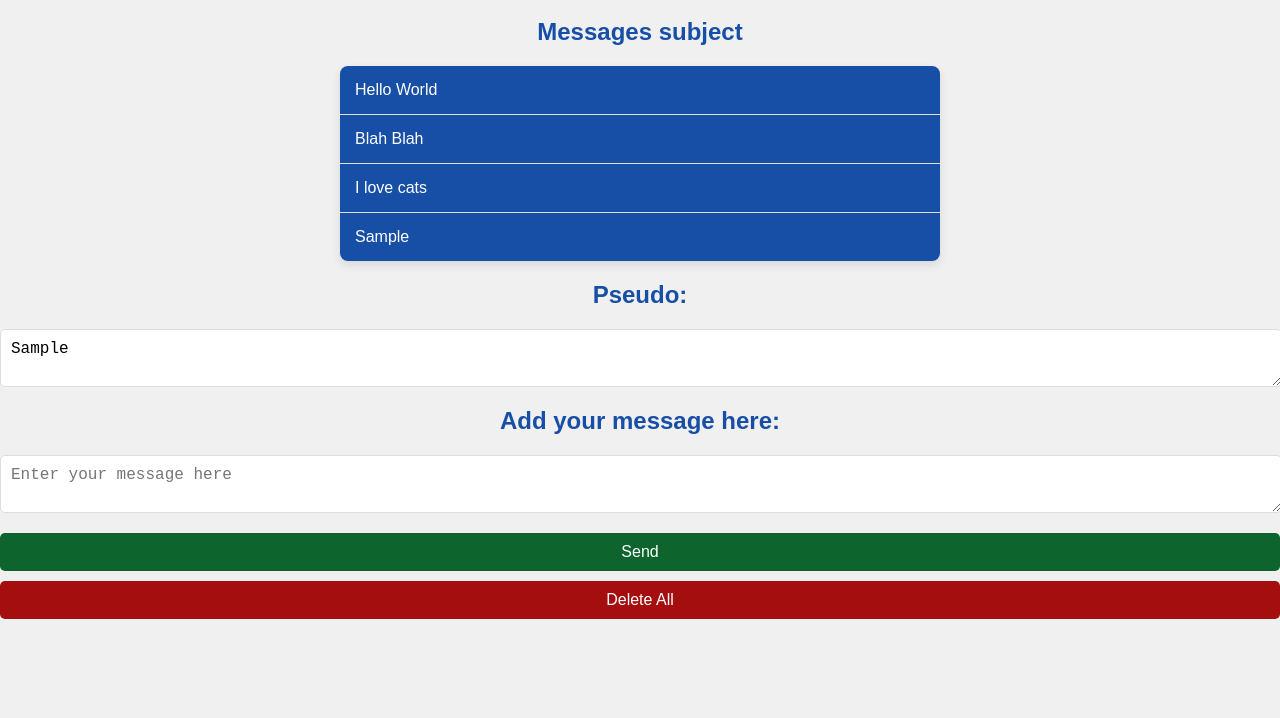
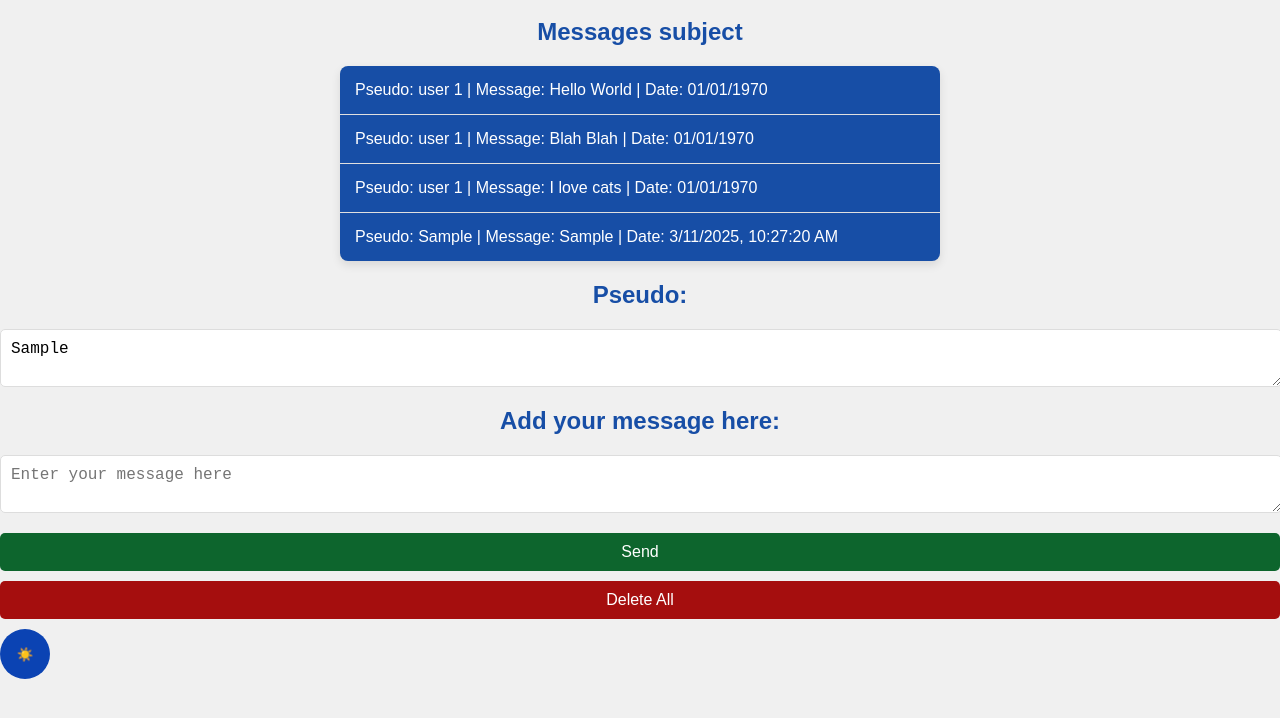
Before and after one commit to sharmilant/appliouaibe-archi-applicative, a plain HTML site: page index.html in a window 1280 px wide. Both pictures are taken after typing "Sample", "Sample" into the empty fields and a click on the button "Send". Shown: the part 90-808 px from the top of the page. Drawn offline with Linux system fonts and the light colour scheme.

Commit message:
Added mode button

```diff
--- a/index.html
+++ b/index.html
@@ -8,7 +8,7 @@
   <link href="style.css" rel="stylesheet" type="text/css" />
 </head>
 
-<body>
+<body class="light-mode">
 
   <script src="script.js"></script>
   <h1 class="mainTitle">Message Server</h1>
@@ -24,6 +24,7 @@
 
   <button class="messagesButton" id="sendButton" onclick="addMessage()">Send</button>
   <button class="messagesButton" id="deleteButton" onclick="deleteMessages()">Delete All</button>
+  <button class="mode-button" onclick="switchMode()" id="modeButton">☀️</button> <!-- Initial icon can be sun -->
 </body>
 
 </html>
--- a/script.js
+++ b/script.js
@@ -2,7 +2,7 @@
  * Exercises
 *******************************/
 function fact(n) {
-   if (n == 0) {
+   if (n === 0) {
       return 1;
    } else {
       return n * fact(n - 1);
@@ -38,12 +38,12 @@ function update(messages) {
       ul.innerHTML = "";
       for (let i = 0; i < messages.length; i++) {
          let li = document.createElement("li");
-         li.textContent = messages[i].msg;
          li.className = "messageContent"; // Adding the class here
+         li.textContent = `Pseudo: ${messages[i].pseudo} | Message: ${messages[i].msg} | Date: ${messages[i].date}`;
          ul.appendChild(li);
       }
    }
-};
+}
 
 // Initialize messages when DOM is fully loaded
 document.addEventListener('DOMContentLoaded', function() {
@@ -52,21 +52,47 @@ document.addEventListener('DOMContentLoaded', function() {
 
 // Function to add a new message
 function addMessage() {
-   const textarea = document.getElementById('messageInput'); // Removed the dot
-   const textareaPseudo = document.getElementById('pseudoInput'); // Removed the dot
+   const textarea = document.getElementById('messageInput');
+   const textareaPseudo = document.getElementById('pseudoInput');
 
    const newMessage = textarea.value;
    const pseudo = textareaPseudo.value;
    if (newMessage.trim() && pseudo.trim()) {
-      msgs.push({ "msg": newMessage, "date": new Date().toLocaleString(), "pseudo": pseudo }); // Corrected date to use new Date()
-      update(msgs); // Update the displayed messages
-      textarea.value = ""; // Clear the text area
+      msgs.push({ "msg": newMessage, "date": new Date().toLocaleString(), "pseudo": pseudo });
+      update(msgs);
+      textarea.value = "";
       console.log("Updated the list with new messages!");
    }
 }
 
 function deleteMessages() {
-   msgs = []; // Reset the msgs array to empty
+   msgs = [];
    update(msgs);
    console.log("Deleted all messages!");
 }
+
+
+let mode = 0;
+function switchToDarkMode() {
+   const body = document.body;
+   body.setAttribute("class", "dark-mode");
+   mode = 1;
+}
+
+
+function swithToLightMode() {
+   const body = document.body;
+   body.setAttribute("class", "light-mode");
+   mode = 0;
+}
+
+function switchMode() {
+   const modeButton = document.getElementById("modeButton");
+   if (mode === 0) {
+      switchToDarkMode();
+      modeButton.textContent = "🌙"; // Moon icon for dark mode
+   } else {
+      swithToLightMode();
+      modeButton.textContent = "☀️"; // Sun icon for light mode
+   }
+}
--- a/style.css
+++ b/style.css
@@ -8,7 +8,15 @@ body {
   height: 100%;
   margin: 0;
   font-family: Arial, sans-serif;
+
+}
+
+.light-mode {
   background-color: #f0f0f0;
+}
+
+.dark-mode {
+  background-color: #080126;
 }
 
 .mainTitle {
@@ -91,3 +99,32 @@ body {
 #deleteButton:hover {
   background-color: #EA4335;
 }
+
+.mode-button {
+  border-radius: 50%;
+  /* Make the button round */
+  width: 50px;
+  /* Set a width */
+  height: 50px;
+  /* Set a height */
+  display: flex;
+  /* Use flexbox for centering */
+  align-items: center;
+  /* Center vertically */
+  justify-content: center;
+  /* Center horizontally */
+  border: none;
+  /* Remove default border */
+  outline: none;
+  /* Remove focus outline */
+  cursor: pointer;
+  /* Change cursor on hover */
+  transition: background-color 0.3s;
+  /* Smooth transition */
+  background-color: #0b43b3;
+}
+
+.mode-button:hover {
+  background-color: #ddd;
+  /* Change color on hover */
+}
```
